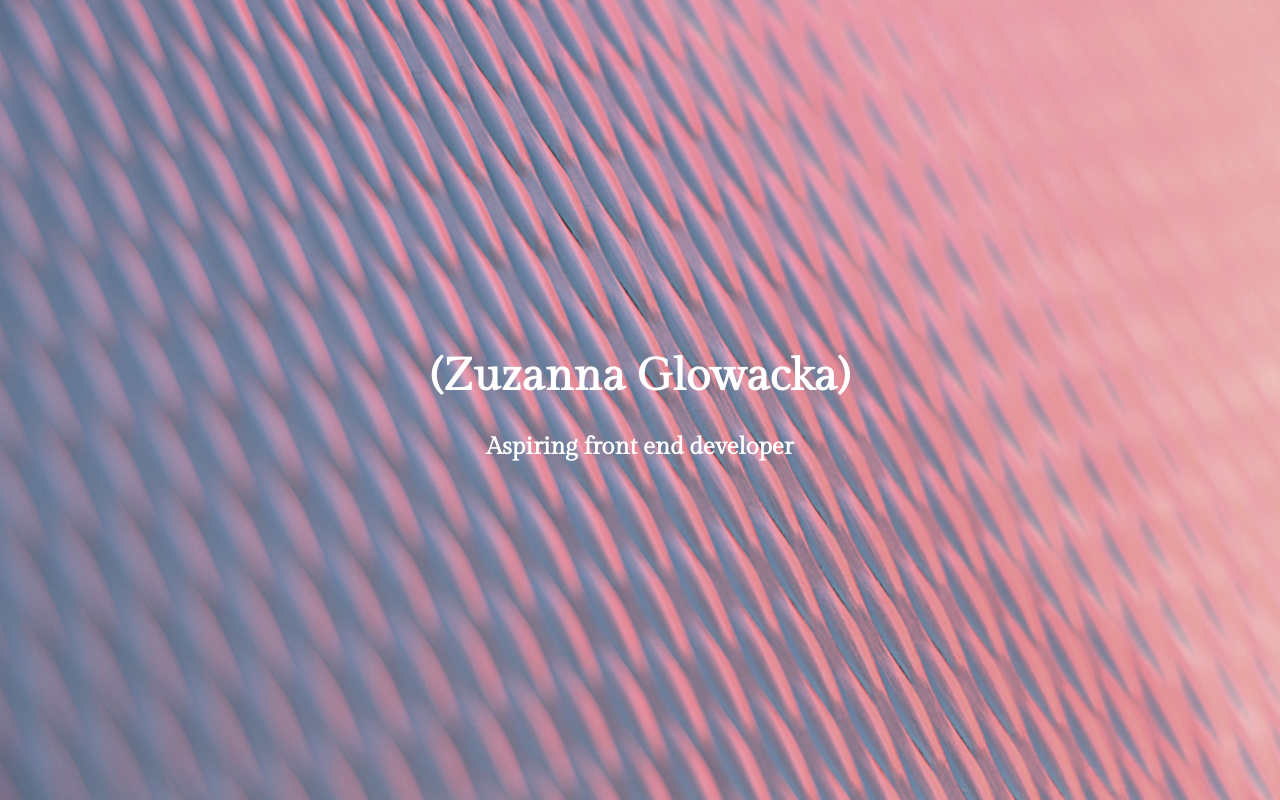
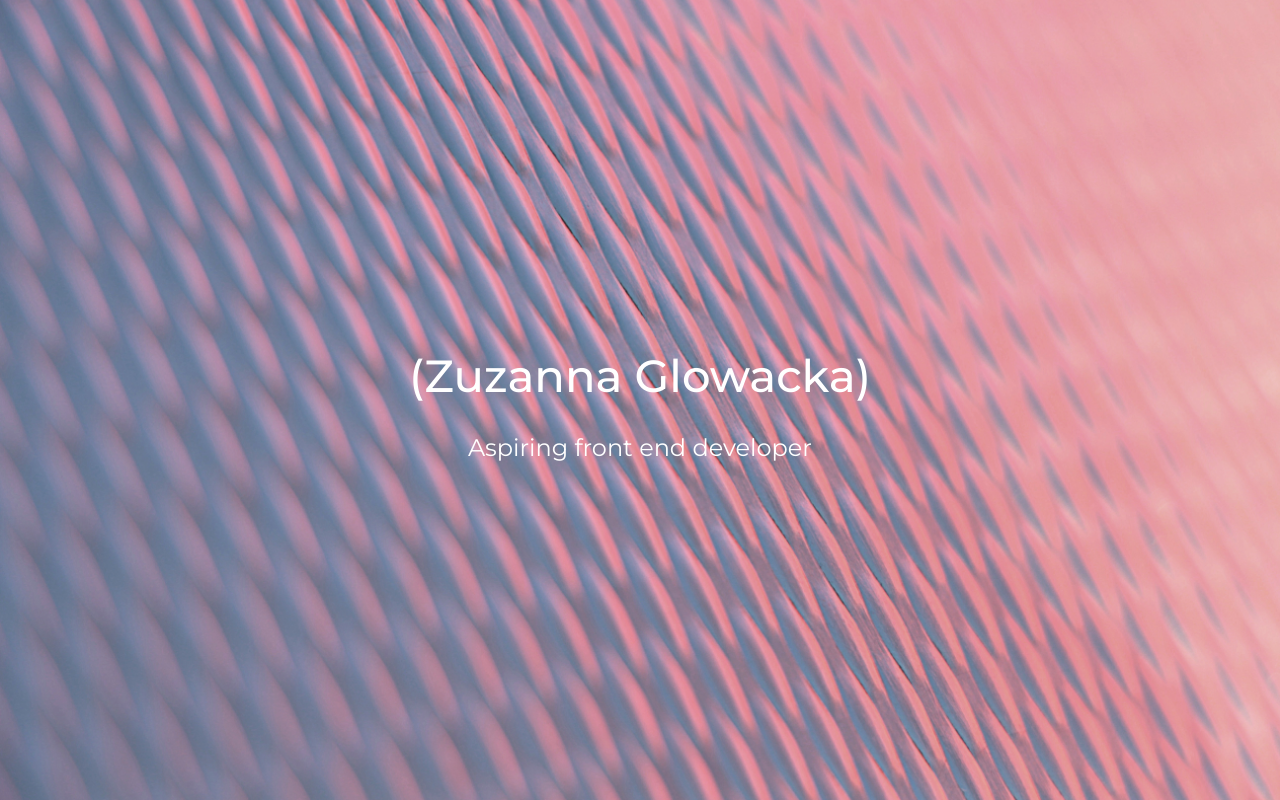
Before and after one commit to zuzannaglowacka/portfolio, a PHP site: page / in a window 1280 px wide. Run offline with PHP 8.4, Linux system fonts and the light colour scheme; some libraries are stand-ins or nearby versions.

Commit message:
font changed

```diff
--- a/CSS/style.css
+++ b/CSS/style.css
@@ -7,8 +7,15 @@ body {
   color: white;
 }
 
-h1, h2 {
-  font-family: 'Gilda Display', serif;
+h1 {
+  font-family: 'Montserrat', sans-serif;
+  font-weight: 500;
+}
+
+h2 {
+  font-family: 'Montserrat', sans-serif;
+  font-weight: 400;
+}
 
 h3 {
   font-family: Raleway, Helvetica, sans-serif;
--- a/index.html
+++ b/index.html
@@ -2,7 +2,7 @@
   <head>
     <meta charset="utf-8">
     <title>Portfolio page</title>
-    <link rel="stylesheet" href="http://fonts.googleapis.com/css?family=Open+Sans|Gilda+Display:400,300,700|Raleway:300,400,500,700">
+    <link rel="stylesheet" href="http://fonts.googleapis.com/css?family=Open+Sans|Raleway:300,400,500,700|Montserrat:400,400i,500,600" rel="stylesheet">
     <link href="http://maxcdn.bootstrapcdn.com/font-awesome/4.2.0/css/font-awesome.min.css" rel="stylesheet">
     <link rel="stylesheet" href="css/style.css">
   </head>
```
Also changed, not shown: 1 other file.
